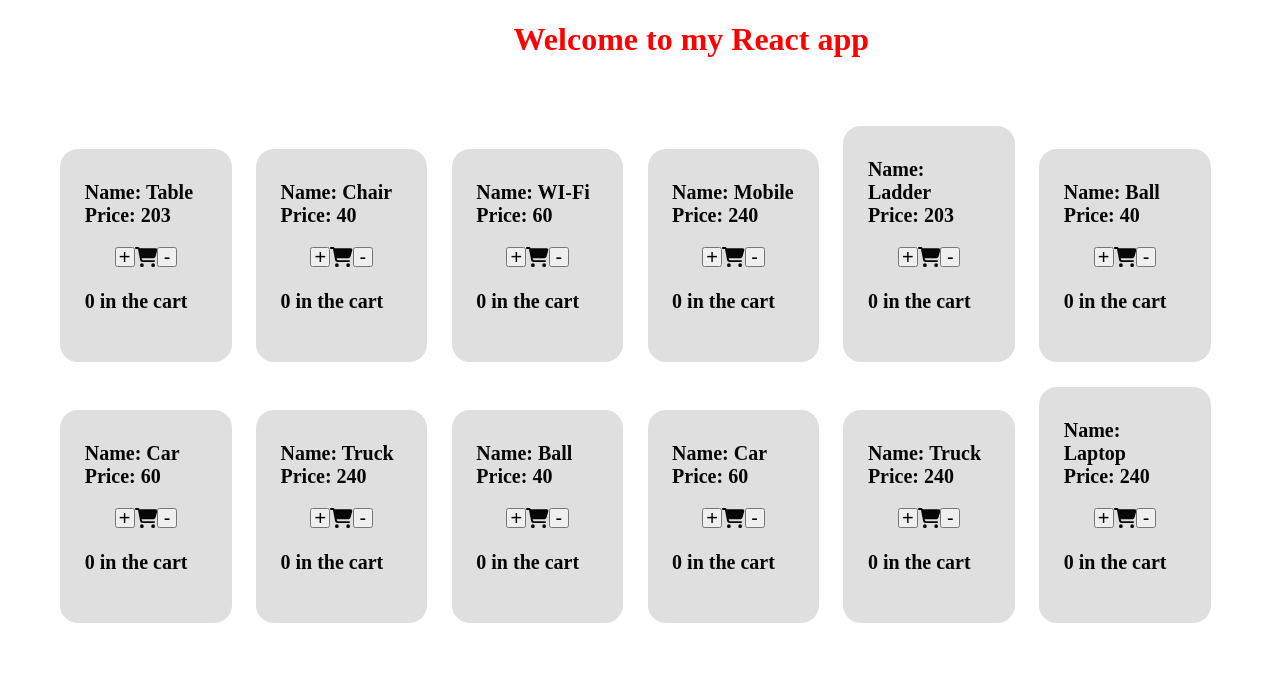
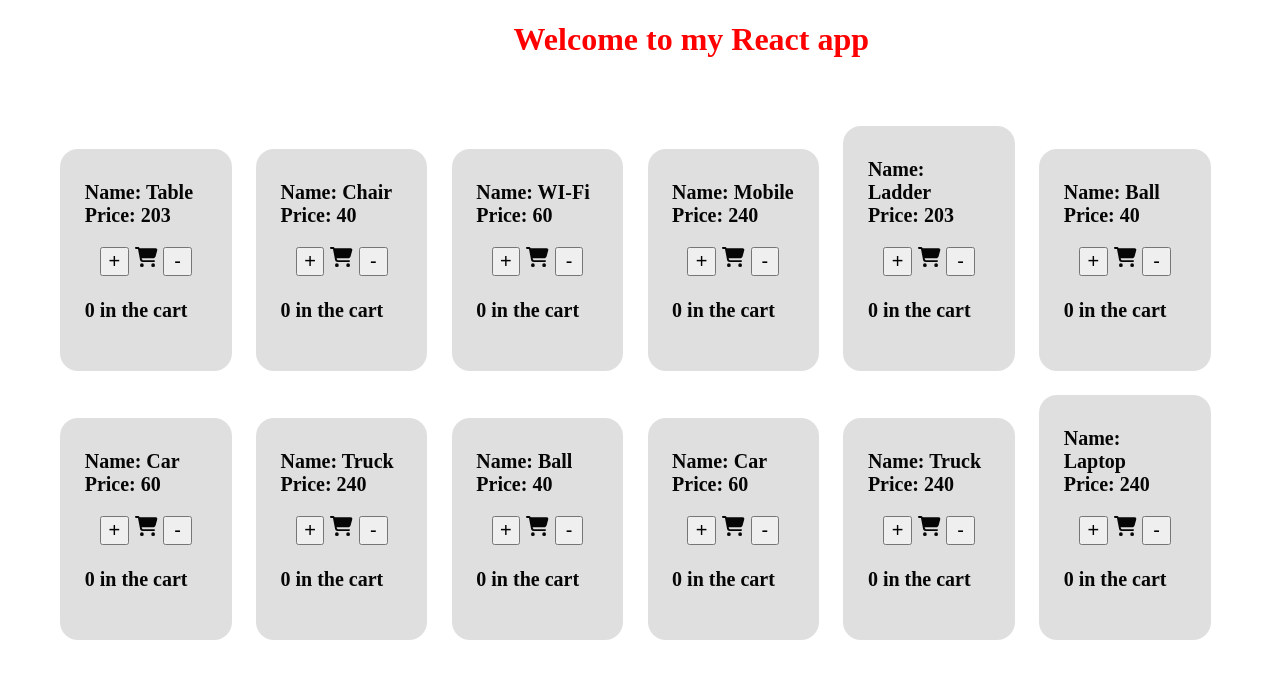
Before and after one commit to kunaal-gupta/React-Shopping-Cart, a React (Vite) app: page / in a window 1280 px wide. Both pictures are taken after a click on the button "Start Shopping". Shown: the top 678 px of the page. Built offline with nearby package versions, Linux system fonts and the light colour scheme.

Commit message:
styled buttons

```diff
--- a/src/App.jsx
+++ b/src/App.jsx
@@ -65,9 +65,9 @@ export function Boxes() {
       </p>
 
       <div style={{ display: 'flex', justifyContent: 'center' }}>
-        <button className='button' onClick={() => Add(Product.id)}> + </button>
+        <button className='Add_Del_button' onClick={() => Add(Product.id)}> + </button>
         <FontAwesomeIcon icon={faShoppingCart} style={{}}/>
-        <button className='button' onClick={() => Delete(Product.id)}> - </button>
+        <button className='Add_Del_button' onClick={() => Delete(Product.id)}> - </button>
       </div><br/>
 
       {Product.count} in the cart
--- a/src/Style.css
+++ b/src/Style.css
@@ -25,19 +25,23 @@
 
 
 
-.button {
-    font-size: 20px;
-    padding: 3%;
+.Add_Del_button {
+    font-size: 100%;
+    padding: 10%;
     height: 20px;
     width: 20px;
     display: flex;
     align-items: center;
+    margin-left: 5%;
+    margin-right: 5%;
     justify-content: center;
 
   }
 
-.button:hover {
-    background-color: blue;
+.Add_Del_button:hover {
+    background-color: rgb(144, 148, 160);
+    cursor: pointer;
+    transform: scale(1.3);
 }
 
 .HomepageButton {
```
